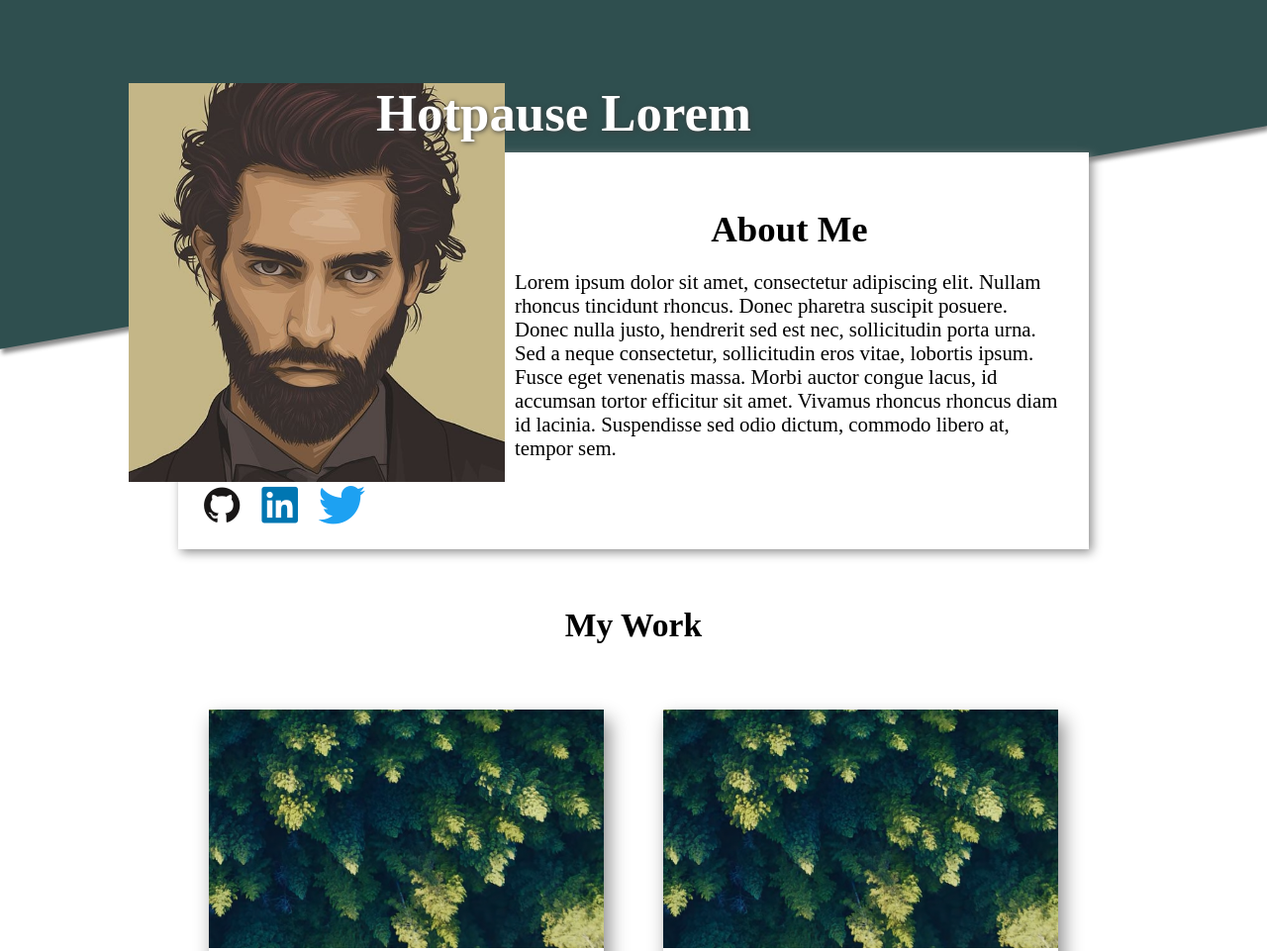
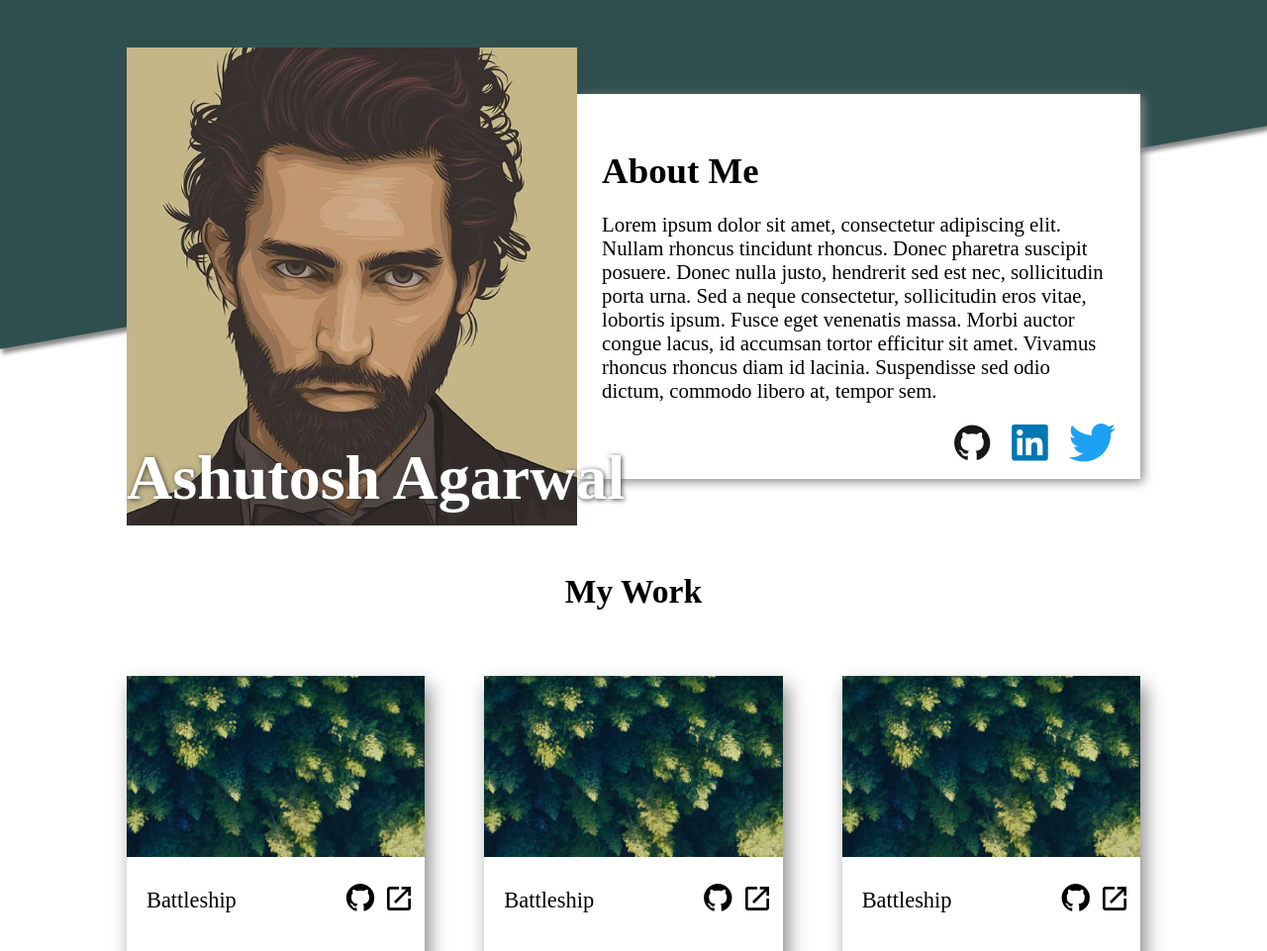
Before and after one commit to Hotpause/odin-homepage, a plain HTML site: page index.html in a window 1280 px wide. Shown: the top 961 px of the page at 99% size. Drawn offline with nearby package versions, Linux system fonts and the light colour scheme.

Commit message:
Add Desktop view CSS

```diff
--- a/index.html
+++ b/index.html
@@ -12,8 +12,8 @@
     />
   </head>
   <body>
+    <div class="decoration"></div>
     <section class="about-me">
-      <div class="decoration"></div>
       <div class="information">
         <div class="picture-container">
           <picture>
@@ -28,7 +28,7 @@
             />
           </picture>
 
-          <h1 class="name">Hotpause Lorem</h1>
+          <h1 class="name">Ashutosh Agarwal</h1>
         </div>
         <div class="text">
           <h2>About Me</h2>
--- a/style.css
+++ b/style.css
@@ -1,6 +1,3 @@
-/* for desktop
-@media screen and (min-width: 1200px) {
-} */
 body {
   /* border: 2px solid; */
 
@@ -376,3 +373,97 @@ footer {
     object-fit: cover;
   }
 }
+
+/* ***************************************** */
+
+/* for desktop */
+@media screen and (min-width: 1200px) {
+  .about-me {
+    /* border: 2px solid red; */
+    /* height: 950px; */
+    width: 80vw;
+    margin-left: auto;
+    margin-right: auto;
+    margin-top: 3rem;
+    /* border: 2px solid red; */
+  }
+
+  .about-me > .information {
+    /* border: 2px solid green; */
+    width: 100%;
+    padding: 0;
+    display: grid;
+    grid-template-columns: 4fr 5fr;
+    align-items: center;
+    gap: 0px;
+  }
+  .information > .picture-container {
+    /* border: 2px solid blue; */
+    width: 100%;
+    margin: 0;
+    transform: none;
+    float: none;
+    justify-self: estretchnd;
+  }
+
+  .picture-container > picture {
+    width: 100%;
+    display: flex;
+    /* border: 2px solid red; */
+  }
+  .picture-container > .name {
+    font-size: 4rem;
+    width: 100%;
+    text-align: center;
+    top: auto;
+    bottom: 0.7rem;
+    left: 0;
+  }
+  .information > .text {
+    display: flex;
+    height: 70%;
+
+    /* border: 2px solid black; */
+  }
+  .text > h2 {
+    /* border: 2px solid maroon; */
+    align-self: flex-start;
+  }
+  .text > p {
+    align-self: flex-start;
+    /* border: 2px solid maroon; */
+  }
+
+  .text > .icons {
+    /* border: 2px solid maroon; */
+    align-self: flex-end;
+    display: flex;
+    justify-content: flex-end;
+  }
+
+  /* ****************************** */
+
+  .projects {
+    /* border: 2px solid red; */
+    width: 80vw;
+  }
+
+  .project-container {
+    /* border: 2px solid green; */
+    width: 100%;
+
+    grid-template-columns: repeat(auto-fill, minmax(300px, 1fr));
+    margin: 50px;
+  }
+
+  /* ****************************** */
+
+  .contact-me {
+    /* border: 2px solid red; */
+    width: 100vw;
+    height: 100%;
+  }
+  .contact-me > picture {
+    width: 70%;
+  }
+}
```
